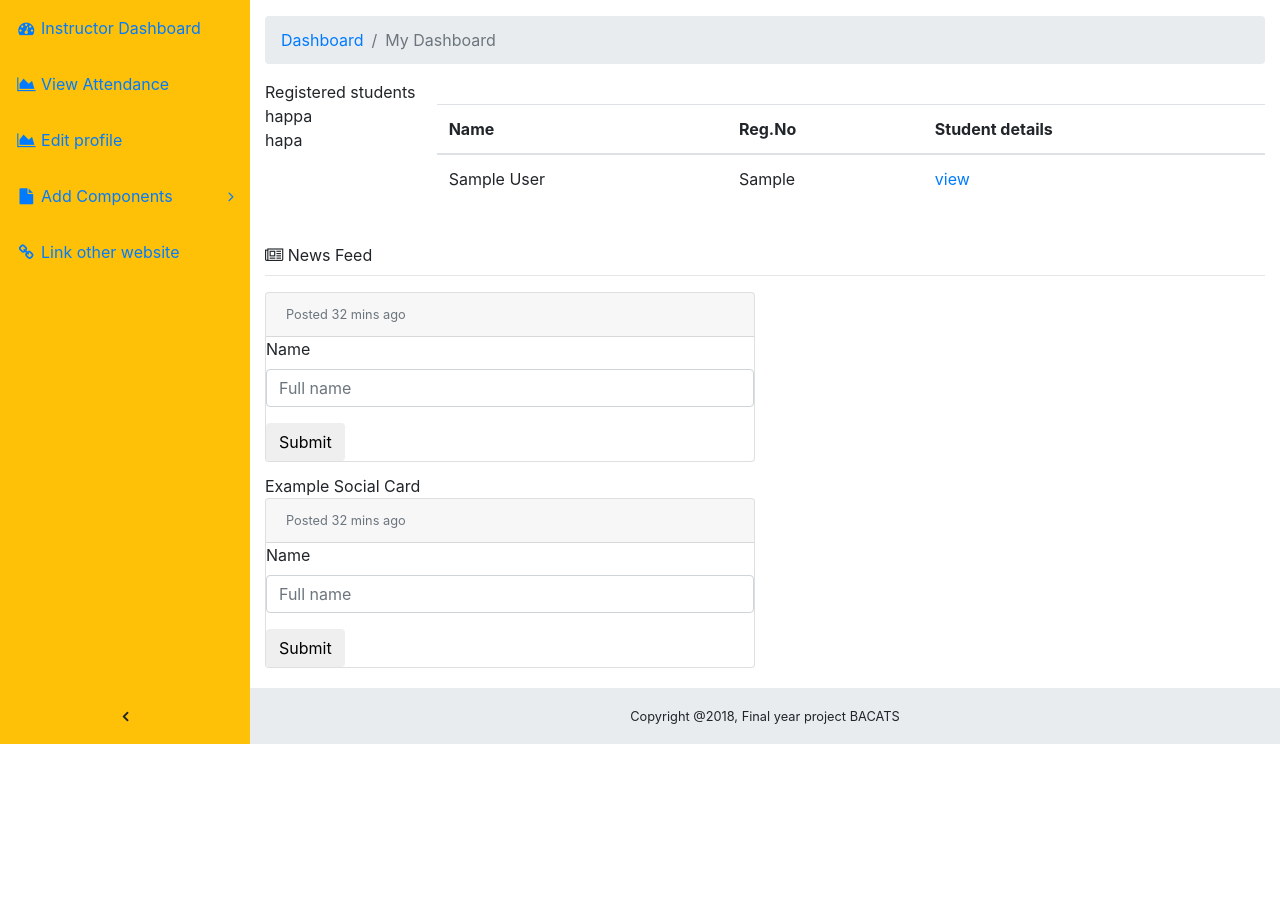
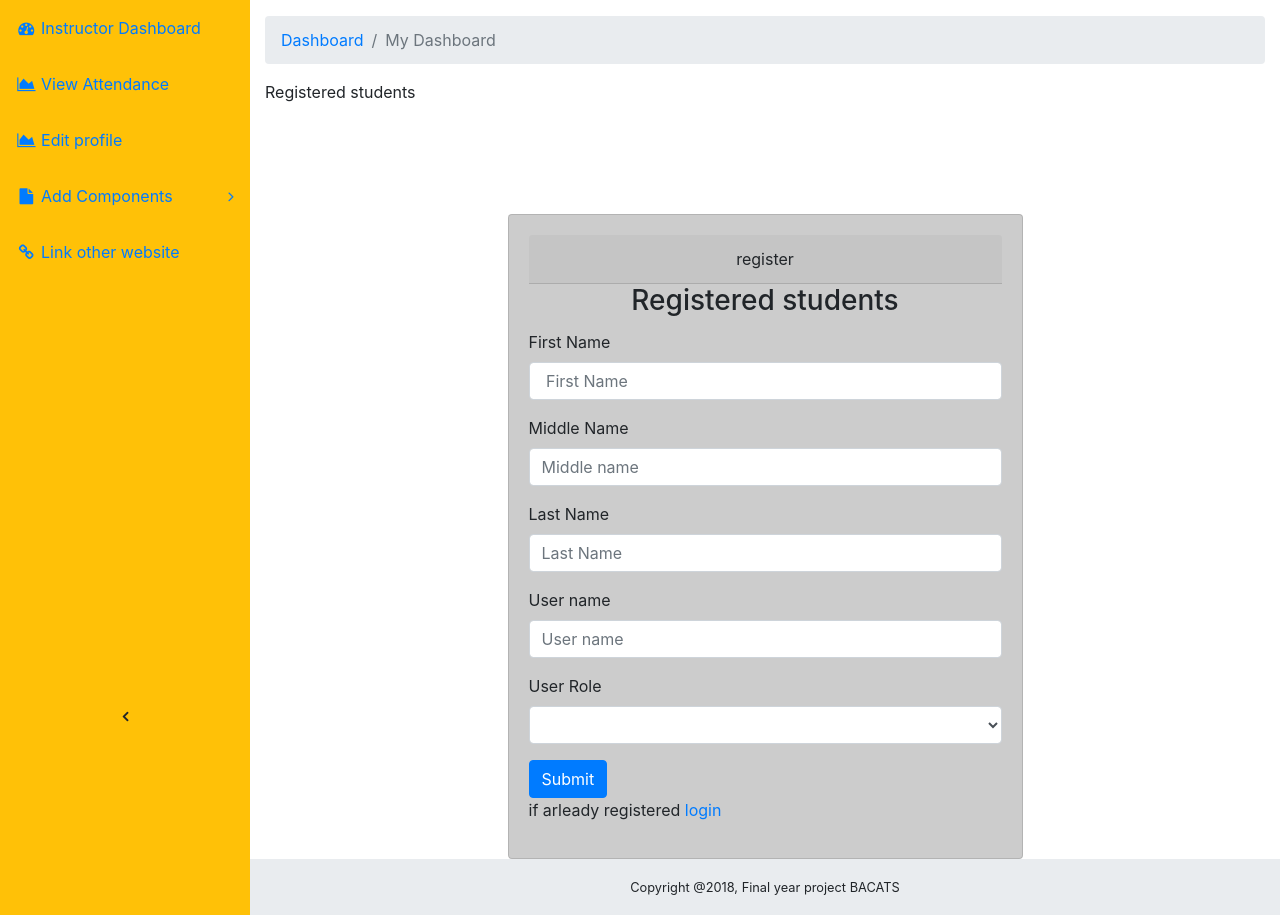
Before and after one commit to Moscow12/BACATS, a CodeIgniter app: page /bacats/index.php/teacher/homep in a window 1280 px wide. Shown: the part 56-971 px from the top of the page. Before the commit the page ends 800 px from the top, so only its background shows below. Run offline with CodeIgniter, Linux system fonts and the light colour scheme; tables that the repository leaves empty or names only in its code hold one stand-in row (values such as "Sample post"); data that the repository does not hold is empty; some libraries are stand-ins or nearby versions.

Commit message:
commenting line which is not required

```diff
--- a/application/views/registered/homep.php
+++ b/application/views/registered/homep.php
@@ -1,6 +1,6 @@
 <?php echo $title; ?>
 <!--design of a table-->
-<div class="row">
+<!-- <div class="row">
 	<div class="col-md-2"> happa<br/> hapa<br/></div>
 		<div class="col-md-10">
 			<table class="table table-striped">
@@ -13,7 +13,7 @@
 				<?php
 					foreach ($registers as $registered){ ?>
 					<tr>
-						<td><?php echo $registered['name']; ?> </td>
+						<td><?php echo $registered['firstname']; echo $registered['mname']; echo $registered['lastname']; ?> </td>
 						<td><?php echo $registered['reg_no']; ?> </td>
 						<td>
 						<span class="glyphicon glyphicon-eye-open"></span>
@@ -24,35 +24,59 @@
 			</tbody>
 		</table>
 	</div>
-</div><!--End of table design-->
-  <div class="mb-0 mt-4">
-            <i class="fa fa-newspaper-o"></i> News Feed</div>
-          <hr class="mt-2">
+</div> -->
 
+<!--End of table design-->
+
+<?php echo validation_errors(); ?>
+
+<?php echo form_open('index.php/users/register'); ?>
+	<!DOCTYPE html>
+	<html lang="en">
+	<head>
+		<meta charset="UTF-8">
+		<meta name="viewport" content="width=device-width, initial-scale=1.0">
+		<meta http-equiv="X-UA-Compatible" content="ie=edge">
+		<title>BACATS | register</title>
+		<!-- <link rel="stylesheet" href="../../../assets/css/main.css"> -->
+		<link href="<?=base_url();?>assets/css/main.css" rel="stylesheet">
+	</head>
+	<body>
 	<div class="row">
-          		<div class="col-md-12">
-          			<div class="card-columns">
-            			<div class="card mb-6">
-            				<div class="card-header small text-muted">Posted 32 mins ago</div>
+		<!-- <div class="col-md-6"> -->
+			<div class="card mesha">
+				<div class="card-body"><div class="card-header text-center">register</div>
+					<h3 class="card-title text-center"><?php echo $title; ?></h3>
 						<div class="form-group">
-                    				<label>Name</label>
-                    				<input type="text" class="form-control" name="name" placeholder="Full name" required outofocus>
+							<label>First Name</label>
+							<input type="text" class="form-control" name="firstname" placeholder=" First Name">
 						</div>
-                			<button type="submit" class="btn btn-default">Submit</button>
+						<div class="form-group">
+							<label>Middle Name</label>
+							<input type="text" class="form-control" name="mname" placeholder="Middle name">
+						</div>
+						<div class="form-group">
+							<label>Last Name</label>
+							<input type="text" class="form-control" name="lastname" placeholder="Last Name">
+						</div>
+						<div class="form-group">
+							<label>User name</label>
+							<input type="text" class="form-control" name="reg_no" placeholder="User name">
+						</div>
+						<div class="form-group">
+							<label>User Role</label>
+								<select name="role_id" class="form-control">
+									<?php foreach ($roles as $role){ ?>
+										<option value="<?php echo $role['id']; ?>"><?php echo $role['role_name']; ?> </option>
+									<?php }  ?>
+								</select>
+						</div>
+						<button class="btn btn-primary" type="submit">Submit</button>
+						 <p> if arleady registered	<a href="<?php echo base_url(); ?>index.php/users/login">login</a></p>
 				</div>
 			</div>
-					<!--another-->
-        		<div class="card-columns">
-             	Example Social Card
-            			<div class="card mb-6">
-            				<div class="card-header small text-muted">Posted 32 mins ago</div>
-                 				<div class="form-group">
-                    				<label>Name</label>
-                   					<input type="text" class="form-control" name="name" placeholder="Full name" required outofocus>
+		<!-- </div> -->
 	</div>
-                			<button type="submit" class="btn btn-default">Submit</button>
-            			</div>
-        			</div>
-        		</div>
-   		 	</div>
-		</div>
+	</body>
+	</html>
+<?php echo form_close(); ?>
```
Lines whose indentation alone changed are shown as unchanged.
